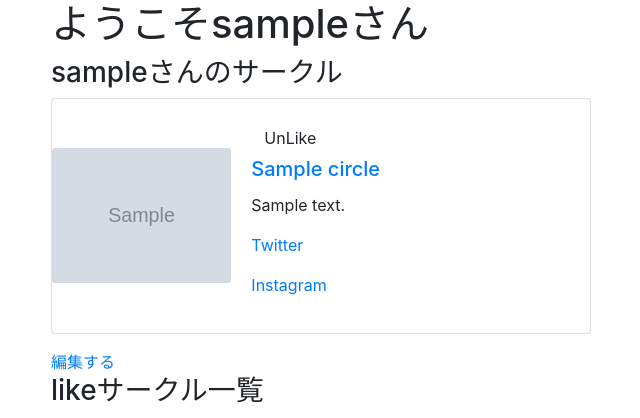
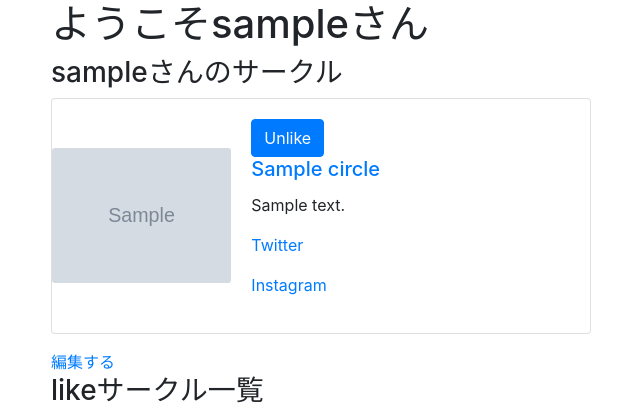
Before and after one commit to juchilian/circle-finder, a Django app: page /mypage/ in a window 1280 px wide. Shown: the part 56-474 px from the top of the page, without its empty margins (34-674 px from the left). Run offline with Django 3.2, Linux system fonts and the light colour scheme; a user stored in the database is signed in; tables that the repository leaves empty hold one stand-in row (values such as "Sample post"); grey boxes marked "Sample" are stand-in pictures; some libraries are stand-ins or nearby versions.

Commit message:
バグ解消

```diff
--- a/circle/templates/circle/circle-card.html
+++ b/circle/templates/circle/circle-card.html
@@ -8,13 +8,16 @@
                 <form action="{% url 'circle:like-circle-view' %}" method="POST" class="like-form" id='{{circle.id}}'>
                     {% csrf_token %}
                     <input type="hidden" name='circle_id' value="{{circle.id}}">
-                    <button type="submit" class="btn like-btn{{circle.id}}">
-                        {% if request.user not in circle.liked.all %}
+                    {% if request.user not in circle.liked.all %}
+                        <button type="submit" class="btn btn-light border like-btn{{circle.id}}">
                             Like
+                        </button>
                         {% else %}
-                            UnLike
-                        {% endif %}
-                    </button>
+                        <button type="submit" class="btn btn-primary like-btn{{circle.id}}">
+                            Unlike
+                        </button>
+
+                    {% endif %}
                     <!-- <div class="ui grid">
                         <div class="column">
                             <div class="like-count{{circle.id}}"> {{circle.num_likes}} </div>
--- a/circle_app/views.py
+++ b/circle_app/views.py
@@ -12,6 +12,6 @@ def mypage_view(request):
         my_circle = Circle.objects.all().filter(owner=request.user).first()
         # my_circle = get_object_or_404(Circle, owner=request.user)
         context = {"my_circle": my_circle}
-        user_likes = Like.objects.filter(user=request.user).filter(value__iexact='Like')
+        user_likes = Like.objects.filter(user=request.user, value__iexact='Like')
         context = {"my_circle": my_circle, "user_likes": user_likes}
         return render(request, template_name, context)
```
